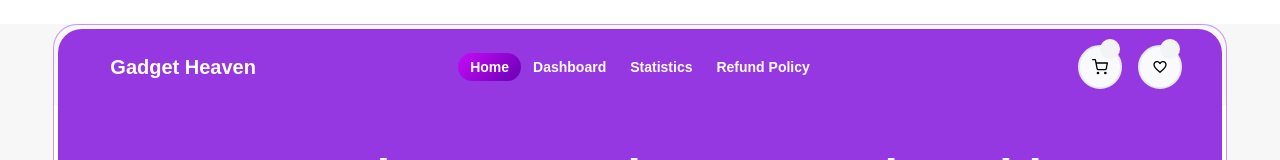
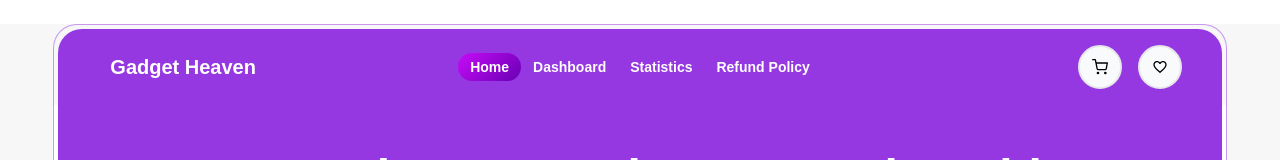
Before and after one commit to juwel-r/react-gadget-heaven, a React (Vite) app: page / in a window 1280 px wide. Shown: the top 160 px of the page. Built offline with nearby package versions, Linux system fonts and the light colour scheme.

Commit message:
cart and W-list counter updated

```diff
--- a/src/components/Navbar/Navbar.jsx
+++ b/src/components/Navbar/Navbar.jsx
@@ -105,13 +105,13 @@ const Navbar = ({ routTxt }) => {
           <p className="p-1 md:p-3 border-2 bg-gray-50 rounded-full relative">
             <Link to="/dashboard">
               <FiShoppingCart />
-              <span className="absolute md:h-[20px] h-[15px] w-[15px] md:w-[20px] flex justify-center items-center rounded-full text-[12px] md:text-sm text-darkGray font-semibold md:-top-[20%] -top-[30%] md:right-[0%] -right-[20%] bg-gray-100">{storedCartList == 0 ? '' : storedCartList.length}</span>
+              <span className={`absolute md:h-[20px] h-[15px] w-[15px] md:w-[20px] flex justify-center items-center rounded-full text-[12px] md:text-sm text-darkGray font-semibold md:-top-[20%] -top-[30%] md:right-[0%] -right-[20%] bg-gray-100 ${storedCartList < 1 ? "hidden" : ""}`}>{storedCartList == 0 ? '' : storedCartList.length}</span>
             </Link>
           </p>
           <p className="p-1 md:p-3 border-2 bg-gray-50 rounded-full ml-2 md:ml-4 relative">
             <Link to="/dashboard/wishlist">
               <MdFavoriteBorder />
-              <span className="absolute md:h-[20px] h-[15px] w-[15px] md:w-[20px] flex justify-center items-center rounded-full text-[12px] md:text-sm text-darkGray font-semibold md:-top-[20%] -top-[30%] md:right-[0%] -right-[20%] bg-gray-100">{storedWishlist2 == 0 ? '' : storedWishlist2.length}</span>
+              <span className={`absolute md:h-[20px] h-[15px] w-[15px] md:w-[20px] flex justify-center items-center rounded-full text-[12px] md:text-sm text-darkGray font-semibold md:-top-[20%] -top-[30%] md:right-[0%] -right-[20%] bg-gray-100 ${storedWishlist2 < 1 ? "hidden" : ""}`}>{storedWishlist2 == 0 ? '' : storedWishlist2.length}</span>
             </Link>
           </p>
         </div>
```
Also changed, not shown: 1 other file (tests, documents, lock files or other folders).
